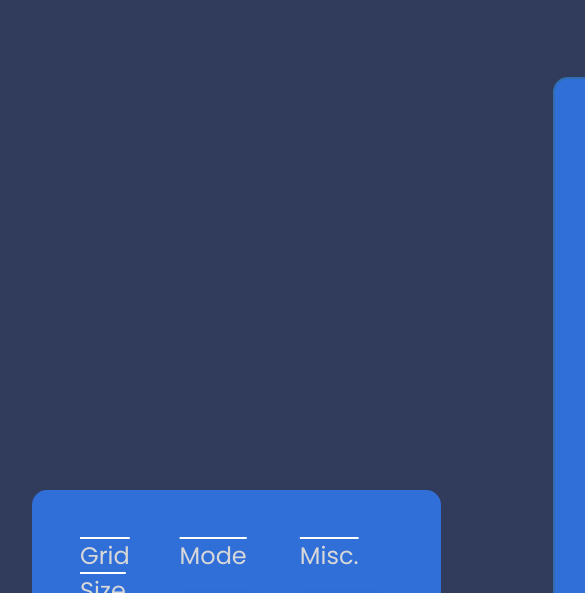
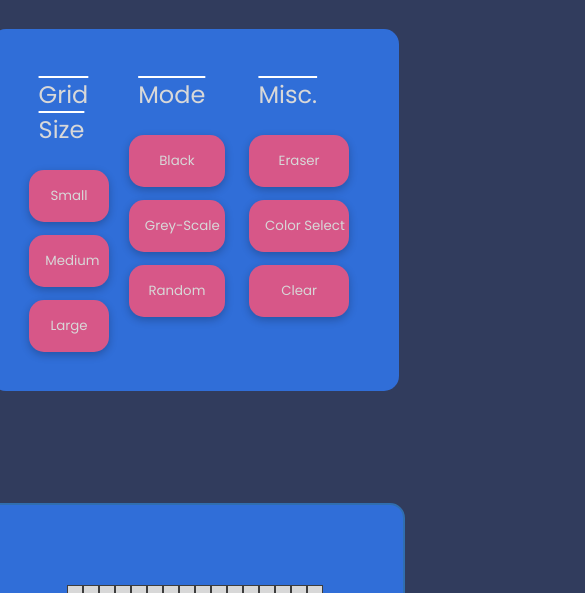
Before and after one commit to LuWo0/etch-a-sketch, a plain HTML site: page index.html in a window 390 px wide. Shown: the part 179-772 px from the top of the page, 585 px wide, since content can reach past the window. Drawn offline with Linux system fonts and the light colour scheme; a web font is replaced by a local one.

Commit message:
ADjusted for smaller screens

```diff
--- a/styles.css
+++ b/styles.css
@@ -126,5 +126,10 @@ button:hover, button:focus{
     }
     .controller {
         flex-direction: column;
+        flex-shrink: none;
+
+    }
+    .board {
+        flex-direction: column;
     }
 }
```
